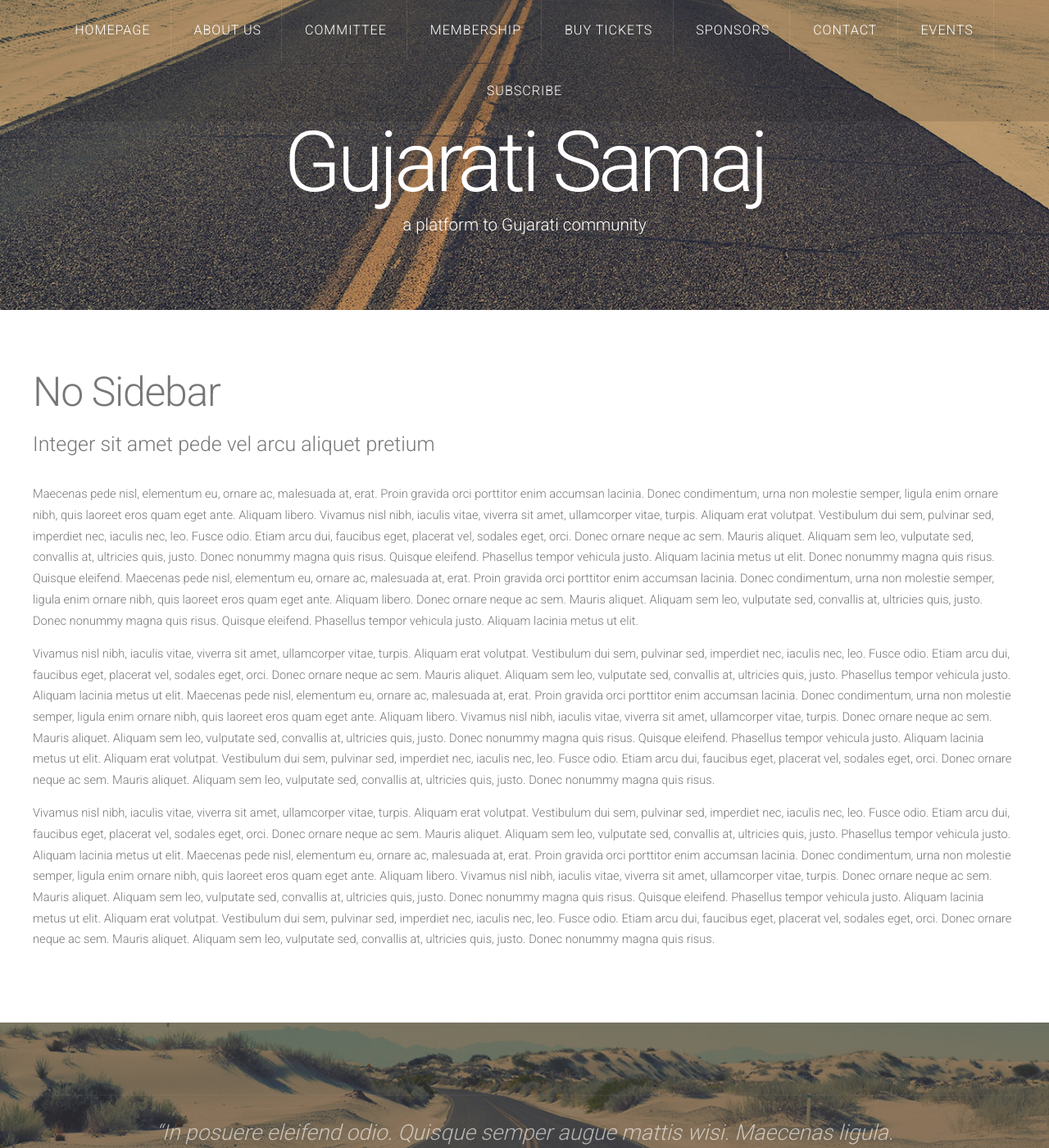
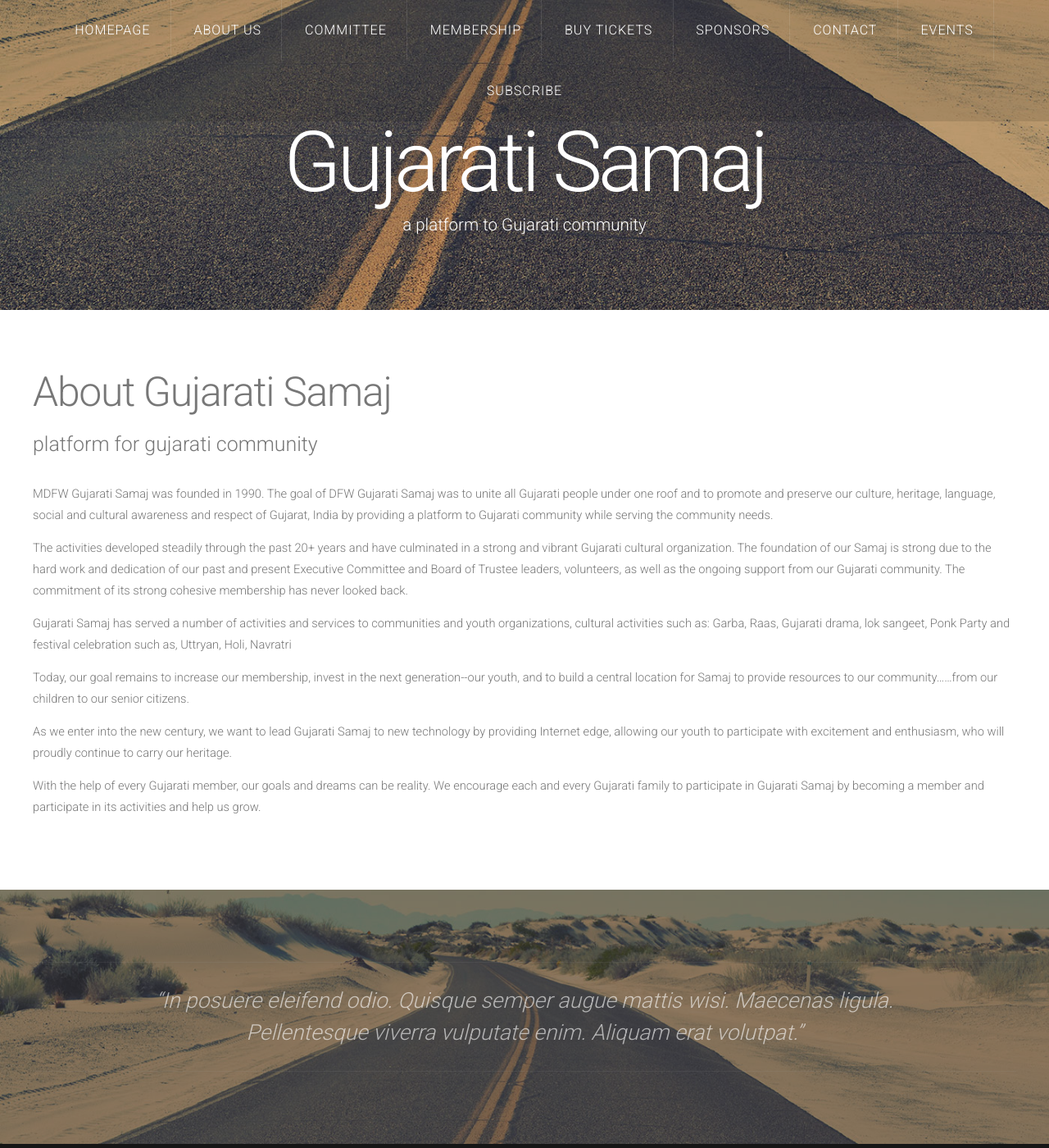
Before and after one commit to rammygit/linearblog, a Jekyll site: the page built from no-sidebar.html, in a window 1280 px wide and 1400 px high. Shown: the whole window at 82% size. Built offline with Jekyll 4.4.1, drawn with Linux system fonts in a browser that asks for light colours; nearby versions of some CDN libraries.

Commit message:
updated about content

```diff
--- a/no-sidebar.html
+++ b/no-sidebar.html
@@ -7,12 +7,20 @@ layout: default
 		<div id="content" class="container">
 			<section>
 				<header>
-					<h2>No Sidebar</h2>
-					<span class="byline">Integer sit amet pede vel arcu aliquet pretium</span>
+					<h2>About Gujarati Samaj</h2>
+					<span class="byline">platform for gujarati community</span>
 				</header>
-				<p>Maecenas pede nisl, elementum eu, ornare ac, malesuada at, erat. Proin gravida orci porttitor enim accumsan lacinia. Donec condimentum, urna non molestie semper, ligula enim ornare nibh, quis laoreet eros quam eget ante. Aliquam libero. Vivamus nisl nibh, iaculis vitae, viverra sit amet, ullamcorper vitae, turpis. Aliquam erat volutpat. Vestibulum dui sem, pulvinar sed, imperdiet nec, iaculis nec, leo. Fusce odio. Etiam arcu dui, faucibus eget, placerat vel, sodales eget, orci. Donec ornare neque ac sem. Mauris aliquet. Aliquam sem leo, vulputate sed, convallis at, ultricies quis, justo. Donec nonummy magna quis risus. Quisque eleifend. Phasellus tempor vehicula justo. Aliquam lacinia metus ut elit. Donec nonummy magna quis risus. Quisque eleifend. Maecenas pede nisl, elementum eu, ornare ac, malesuada at, erat. Proin gravida orci porttitor enim accumsan lacinia. Donec condimentum, urna non molestie semper, ligula enim ornare nibh, quis laoreet eros quam eget ante. Aliquam libero. Donec ornare neque ac sem. Mauris aliquet. Aliquam sem leo, vulputate sed, convallis at, ultricies quis, justo. Donec nonummy magna quis risus. Quisque eleifend. Phasellus tempor vehicula justo. Aliquam lacinia metus ut elit.</p>
-				<p>Vivamus nisl nibh, iaculis vitae, viverra sit amet, ullamcorper vitae, turpis. Aliquam erat volutpat. Vestibulum dui sem, pulvinar sed, imperdiet nec, iaculis nec, leo. Fusce odio. Etiam arcu dui, faucibus eget, placerat vel, sodales eget, orci. Donec ornare neque ac sem. Mauris aliquet. Aliquam sem leo, vulputate sed, convallis at, ultricies quis, justo. Phasellus tempor vehicula justo. Aliquam lacinia metus ut elit. Maecenas pede nisl, elementum eu, ornare ac, malesuada at, erat. Proin gravida orci porttitor enim accumsan lacinia. Donec condimentum, urna non molestie semper, ligula enim ornare nibh, quis laoreet eros quam eget ante. Aliquam libero. Vivamus nisl nibh, iaculis vitae, viverra sit amet, ullamcorper vitae, turpis. Donec ornare neque ac sem. Mauris aliquet. Aliquam sem leo, vulputate sed, convallis at, ultricies quis, justo. Donec nonummy magna quis risus. Quisque eleifend. Phasellus tempor vehicula justo. Aliquam lacinia metus ut elit. Aliquam erat volutpat. Vestibulum dui sem, pulvinar sed, imperdiet nec, iaculis nec, leo. Fusce odio. Etiam arcu dui, faucibus eget, placerat vel, sodales eget, orci. Donec ornare neque ac sem. Mauris aliquet. Aliquam sem leo, vulputate sed, convallis at, ultricies quis, justo. Donec nonummy magna quis risus.</p>
-				<p>Vivamus nisl nibh, iaculis vitae, viverra sit amet, ullamcorper vitae, turpis. Aliquam erat volutpat. Vestibulum dui sem, pulvinar sed, imperdiet nec, iaculis nec, leo. Fusce odio. Etiam arcu dui, faucibus eget, placerat vel, sodales eget, orci. Donec ornare neque ac sem. Mauris aliquet. Aliquam sem leo, vulputate sed, convallis at, ultricies quis, justo. Phasellus tempor vehicula justo. Aliquam lacinia metus ut elit. Maecenas pede nisl, elementum eu, ornare ac, malesuada at, erat. Proin gravida orci porttitor enim accumsan lacinia. Donec condimentum, urna non molestie semper, ligula enim ornare nibh, quis laoreet eros quam eget ante. Aliquam libero. Vivamus nisl nibh, iaculis vitae, viverra sit amet, ullamcorper vitae, turpis. Donec ornare neque ac sem. Mauris aliquet. Aliquam sem leo, vulputate sed, convallis at, ultricies quis, justo. Donec nonummy magna quis risus. Quisque eleifend. Phasellus tempor vehicula justo. Aliquam lacinia metus ut elit. Aliquam erat volutpat. Vestibulum dui sem, pulvinar sed, imperdiet nec, iaculis nec, leo. Fusce odio. Etiam arcu dui, faucibus eget, placerat vel, sodales eget, orci. Donec ornare neque ac sem. Mauris aliquet. Aliquam sem leo, vulputate sed, convallis at, ultricies quis, justo. Donec nonummy magna quis risus.</p>
+				<p>MDFW Gujarati Samaj was founded in 1990. The goal of DFW Gujarati Samaj was to unite all Gujarati people under one roof and to promote and preserve our culture, heritage, language, social and cultural awareness and respect of Gujarat, India by providing a platform to Gujarati community while serving the community needs. </p>
+
+<p>The activities developed steadily through the past 20+ years and have culminated in a strong and vibrant Gujarati cultural organization. The foundation of our Samaj is strong due to the hard work and dedication of our past and present Executive Committee and Board of Trustee leaders, volunteers, as well as the ongoing support from our Gujarati community. The commitment of its strong cohesive membership has never looked back. </p>
+
+<p>Gujarati Samaj has served a number of activities and services to communities and youth organizations, cultural activities such as: Garba, Raas, Gujarati drama, lok sangeet, Ponk Party and festival celebration such as, Uttryan, Holi, Navratri</p>
+
+<p>Today, our goal remains to increase our membership, invest in the next generation--our youth, and to build a central location for Samaj to provide resources to our community……from our children to our senior citizens.</p>
+
+<p>As we enter into the new century, we want to lead Gujarati Samaj to new technology by providing Internet edge, allowing our youth to participate with excitement and enthusiasm, who will proudly continue to carry our heritage.</p>
+
+<p>With the help of every Gujarati member, our goals and dreams can be reality. We encourage each and every Gujarati family to participate in Gujarati Samaj by becoming a member and participate in its activities and help us grow.</p>
 
 			</section>
 		</div>
```
